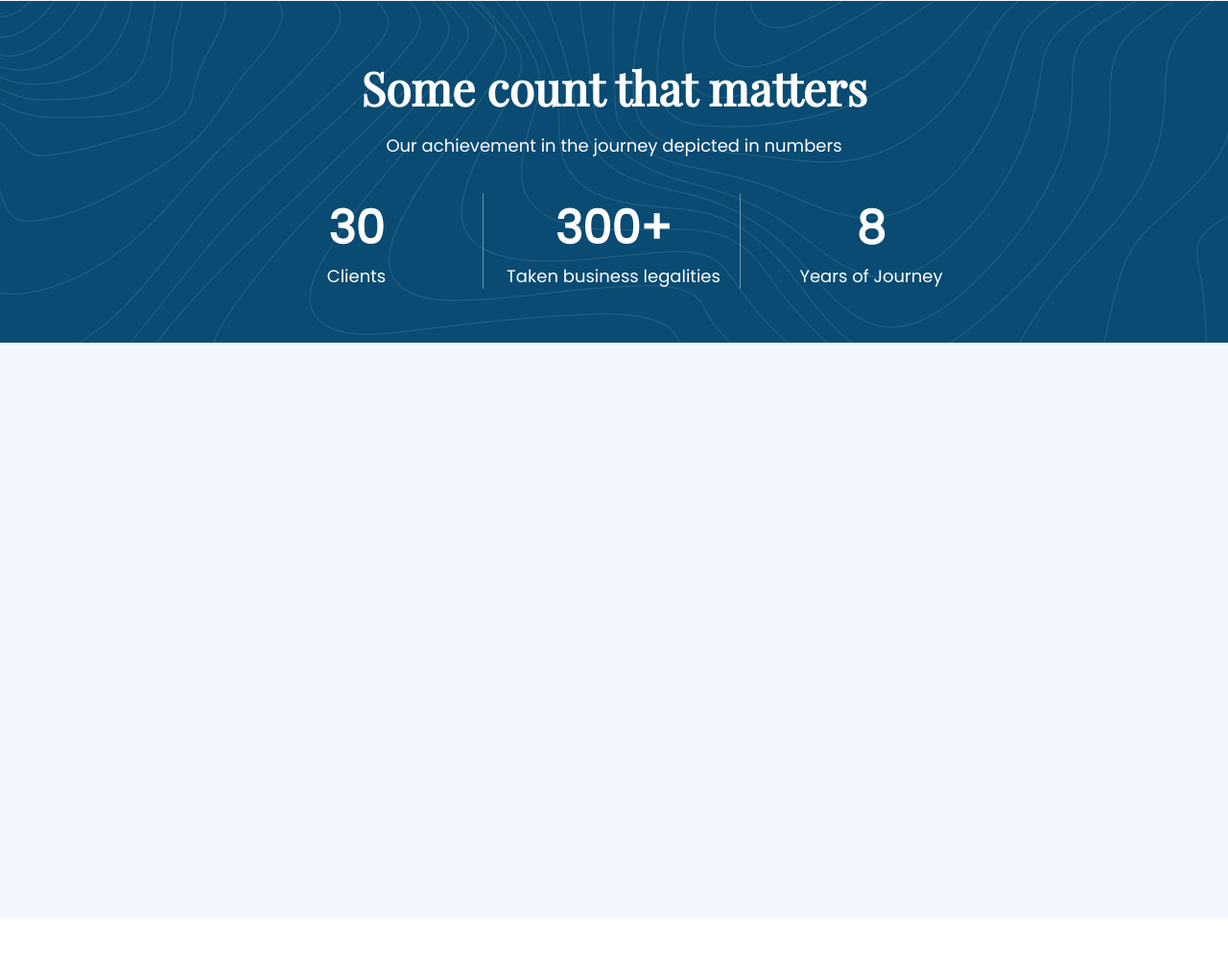
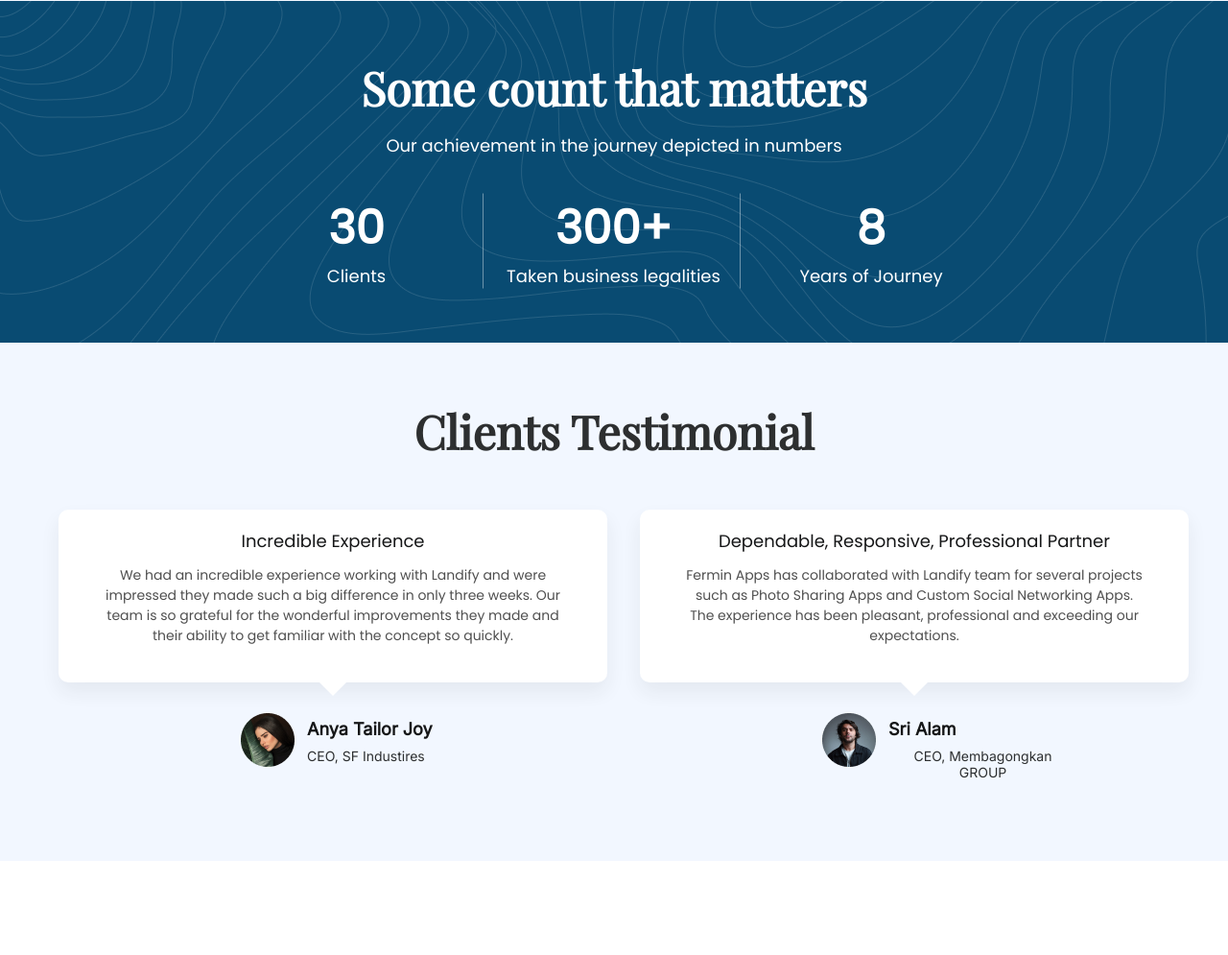
Before and after one commit to ArmanMoalemi/Lawyer-Landing-Page, a plain HTML site: page index.html in a window 1280 px wide. Shown: the part 1889-2884 px from the top of the page at 96% size. Before the commit the page ends 2846 px from the top, so only its background shows below. Drawn offline with nearby package versions, Linux system fonts and the light colour scheme.

Commit message:
Add files via upload

```diff
--- a/index.html
+++ b/index.html
@@ -159,6 +159,51 @@
         </div>
     </div>
     <div class="background-3">
+        <div class="header-5">
+            Clients Testimonial
+        </div>
+        <div class="container-5">
+            <div class="testimonial">
+                <div class="header-6">
+                    Incredible Experience
+                </div>
+                <div class="detail-6">
+                    We had an incredible experience working with Landify and were impressed they made such a big difference
+                    in only three weeks. Our team is so grateful for the wonderful improvements they made and their ability to
+                    get familiar with the concept so quickly.
+                </div>
+                <div class="client-profile">
+                    <img src="imgs/client-2.png" alt="" class="client-pic">
+                    <div class="client-name">
+                        Anya Tailor Joy
+                    </div>
+                    <div class="client-job">
+                        CEO, SF Industires
+                    </div>
+                </div>
+            </div>
+            <div class="testimonial">
+                <div class="header-6">
+                    Dependable, Responsive, Professional Partner
+                </div>
+                <div class="detail-6">
+                    Fermin Apps has collaborated with Landify team for several projects such
+                    as Photo Sharing Apps and Custom Social Networking Apps.
+                    The experience has been pleasant, professional and exceeding our expectations.
+                </div>
+                <div class="client-profile">
+                    <img src="imgs/client-1.png" alt="" class="client-pic">
+                    <div class="client-name">
+                        Sri Alam
+                    </div>
+                    <div class="client-job">
+                        CEO, Membagongkan GROUP
+                    </div>
+                </div>
+            </div>
+        </div>
+    </div>
+    <div class="background-4">
 
     </div>
 </body>
--- a/style.css
+++ b/style.css
@@ -319,6 +319,100 @@ img.company-logo {
 
 .background-3 {
     background-color:rgba(242, 247, 255, 1);
-    height:600px;
+    height:540px;
+    width:100%;
+    text-align:center;
+}
+.header-5 {
+    font-family:playfair display;
+    font-size:48px;
+    font-weight:700;
+    color:rgba(45, 47, 48, 1);
+    padding-top:60px;
+}
+.container-5 {
+    width:1300px;
+    margin:auto;
+}
+.testimonial {
+    width:44%;
+    display:inline-block;
+    box-shadow: 0px 10px 20px rgba(41, 41, 42, 0.07);
+    background-color:white;
+    margin-top:50px;
+    border-radius:10px;
+    position:relative;
+    height:180px;
+}
+.testimonial:not(:last-child) {
+    margin-right:30px;
+}
+.testimonial::after {
+    content:'';
+    position:absolute;
+    bottom:-44px;
+    left:50%;
+    transform:translate(-50%,-50%);
+    border-bottom:15px solid transparent;
+    border-top: 15px solid white;
+    border-right: 15px solid transparent;
+    border-left: 15px solid transparent;
+}
+.header-6 {
+    font-family:Poppins;
+    font-size:18px;
+    color:rgba(21, 22, 23, 1);
+    position:absolute;
+    left:50%;
+    top:32px;
+    transform:translate(-50%,-50%);
     width:100%;
 }
+.detail-6 {
+    font-family:Poppins;
+    font-size:14px;
+    color:rgba(79, 79, 79, 1);
+    position:absolute;
+    width:84%;
+    left:50%;
+    top:100px;
+    transform:translate(-50%,-50%);
+}
+.client-profile {
+    position:relative;
+    width:340px;
+    left:50%;
+    top:240px;
+    transform: translate(-50%,-50%);
+    height:56px;
+    overflow:visible;
+}
+.client-pic {
+    position:absolute;
+    bottom:-28px;
+    left:102px;
+    transform: translate(-50%,-50%);
+}
+.client-name {
+    font-family:Inter;
+    font-size:18px;
+    font-weight:700;
+    color:rgba(21, 22, 23, 1);
+    position:absolute;
+    left:143px;
+    top:6px;
+}
+.client-job {
+    font-family:Inter;
+    font-size:14px;
+    color:rgba(45, 47, 48, 1);
+    position:absolute;
+    left:143px;
+    top:36px;
+}
+
+.background-4 {
+    background-color:white;
+    width:100%;
+    height:800px;
+}
```
